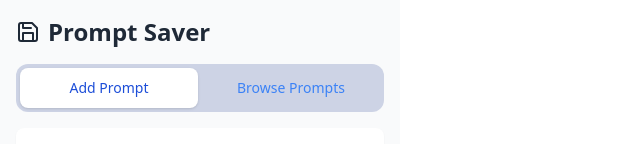
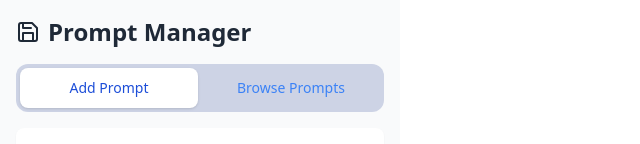
Before and after one commit to Hyaxia/prompt-manager, a React (Vite) app: page / in a window 1280 px wide. Shown: the top 144 px of the page, without its empty margins (0-640 px from the left). Built offline with nearby package versions, Linux system fonts and the light colour scheme.

Commit message:
adjust names

```diff
--- a/src/App.tsx
+++ b/src/App.tsx
@@ -174,7 +174,7 @@ function App() {
     <div className="w-[400px] min-h-[500px] bg-gray-50 p-4">
       <h1 className="text-2xl font-bold text-gray-800 mb-4 flex items-center gap-2">
         <Save className="w-6 h-6" />
-        Prompt Saver
+        Prompt Manager
       </h1>
 
       <Tab.Group>
```
Also changed, not shown: manifest.json, 1 other file (tests, documents, lock files or other folders).
